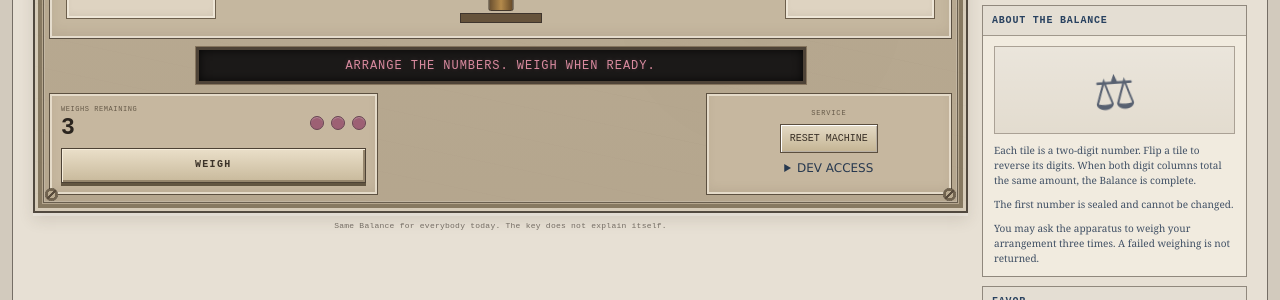
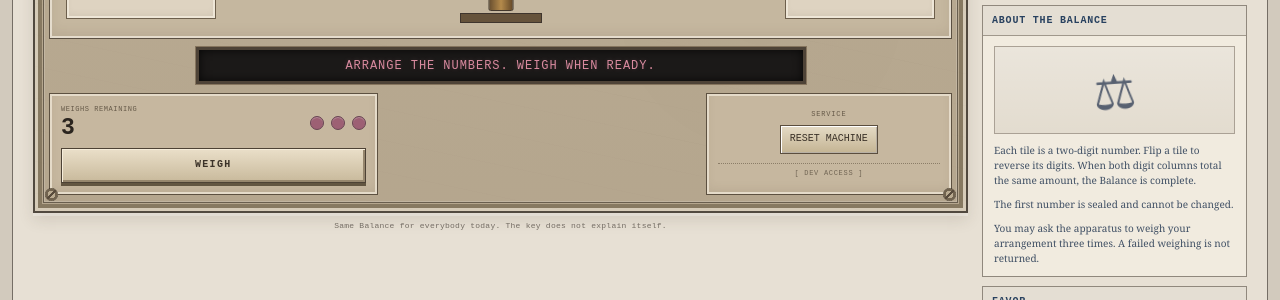
Before and after one commit to Blookittt/blookittt.github.io, a Jekyll site: the page built from balance.html, in a window 1280 px wide. Shown: the part 577-877 px from the top of the page. Built offline with Jekyll 4.4.1, drawn with Linux system fonts in a browser that asks for light colours.

Commit message:
Style Balance developer access

```diff
--- a/assets/style.css
+++ b/assets/style.css
@@ -2395,3 +2395,71 @@
   .weather-a,.weather-b,.help-a,.help-b,.almanac-figure .two-frame span{animation:none!important}
   .weather-b,.help-b,.almanac-figure .two-frame span:last-child{display:none}
 }
+
+
+/* BALANCE DEV ACCESS */
+.balance-dev-access{
+  width:100%;
+  margin-top:2px;
+  border-top:1px dotted #8b7d68;
+  padding-top:5px;
+}
+
+.balance-dev-access summary{
+  cursor:pointer;
+  list-style:none;
+  color:#716554;
+  text-align:center;
+  font:7px/1.2 "Courier New",monospace;
+  letter-spacing:.10em;
+}
+
+.balance-dev-access summary::-webkit-details-marker{display:none}
+
+.balance-dev-access summary::before{
+  content:"[ ";
+}
+
+.balance-dev-access summary::after{
+  content:" ]";
+}
+
+.balance-dev-form{
+  display:grid;
+  grid-template-columns:auto minmax(0,1fr) auto;
+  gap:4px;
+  align-items:center;
+  margin-top:6px;
+}
+
+.balance-dev-form label{
+  color:#6a5d4c;
+  font:7px/1 "Courier New",monospace;
+}
+
+.balance-dev-form input{
+  min-width:0;
+  width:100%;
+  padding:4px 5px;
+  border:1px solid #756855;
+  background:#efe6d5;
+  color:#2c261f;
+  font:8px/1 "Courier New",monospace;
+}
+
+.balance-dev-form button{
+  padding:4px 6px;
+  border:1px solid #5b4f40;
+  background:#d8ccb6;
+  color:#3a3229;
+  font:bold 7px/1 "Courier New",monospace;
+  cursor:pointer;
+}
+
+.balance-dev-form span{
+  grid-column:1/-1;
+  min-height:9px;
+  color:#8f5366;
+  text-align:center;
+  font:bold 7px/1 "Courier New",monospace;
+}
```
